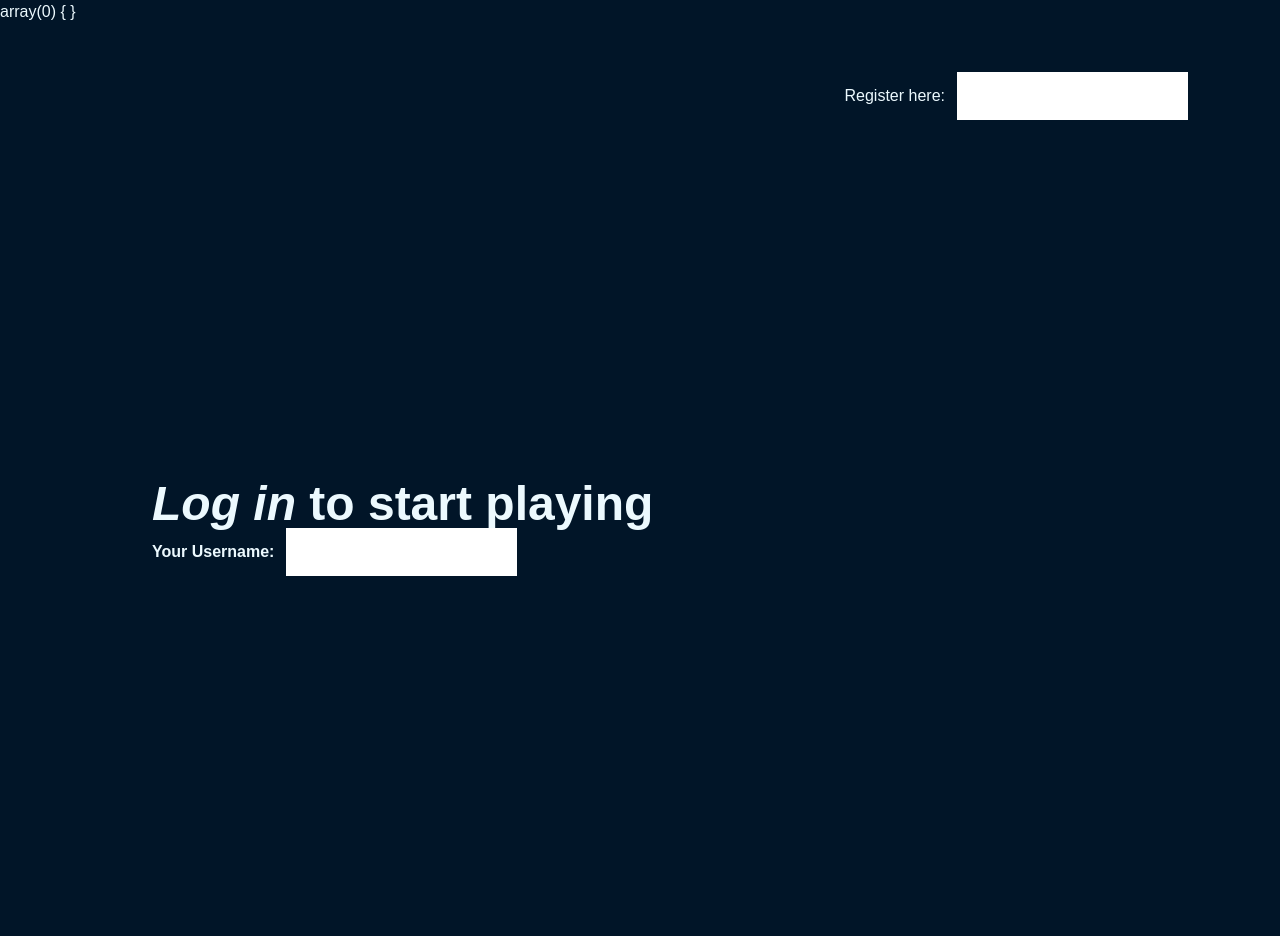
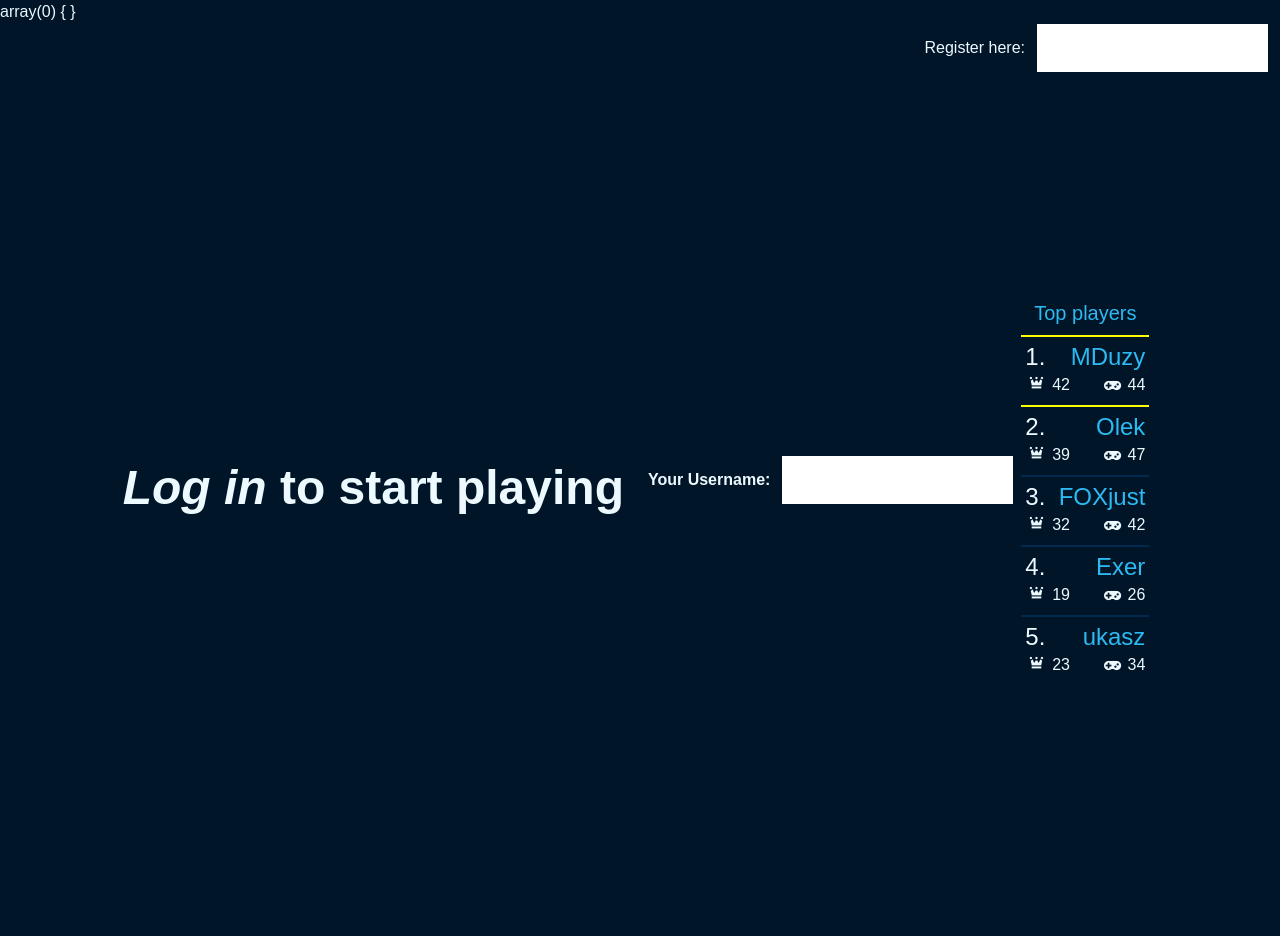
Before and after one commit to MescoCzubinski/HeroesOfTheBrain2024, a PHP site: page / in a window 1280 px wide. After the commit the page ends 671 px from the top, so only its background shows below. Run offline with PHP 8.4, Linux system fonts and the light colour scheme; data comes from the database, SQL or seed files in the repository.

Commit message:
Działający leaderboard po zalogowaniu, formularz wyszukiwania gry

```diff
--- a/index.php
+++ b/index.php
@@ -2,12 +2,10 @@
 
 session_start();
 
-if(!isset($_COOKIE['user'])){
+if (!isset($_COOKIE['user'])) {
   $DB = new mysqli("localhost", "root", "", "heroes_of_the_brain");
 
 
-
-  $DB->close();
 }
 
 var_dump($_COOKIE);
@@ -16,15 +14,22 @@ var_dump($_COOKIE);
 
 <!doctype html>
 <html>
+
 <head>
   <meta charset="UTF-8">
   <meta name="viewport" content="width=device-width, initial-scale=1.0">
   <link href="./src/styles/output.css" rel="stylesheet">
+
+  <!-- IMPORTANT!!! -->
+  <link rel="stylesheet" href="./css/fontello.css">
+  <link rel="stylesheet" href="./css/fontello-codes.css">
 </head>
+
 <body>
+  <main class="h-full w-full">
     <!-- Wygląd przy zalogowanym użytkowniku -->
-<?php if (isset($_COOKIE['user_id'])):?>
-  <header class="flex justify-end pt-12 pr-20 w-full">
+    <?php if (isset($_COOKIE['user_id'])): ?>
+      <header>
         <form action="queries.php" method="post">
           <input type="hidden" name="form" value="sign_out">
           <button type="submit">Sign Out</button>
@@ -36,7 +41,7 @@ var_dump($_COOKIE);
       <!-- Wygląd bez użytkownika -->
     <?php else: ?>
 
-    <header class="flex justify-end pt-12 pr-20 w-full">
+      <header>
         <form action="queries.php" method="post" class="flex flex-row items-center gap-3">
           <input type="hidden" name="form" value="sign_up">
           <label for="user">Register here:</label>
@@ -49,28 +54,33 @@ var_dump($_COOKIE);
 
     <?php endif ?>
 
-  <div class="flex flex-col w-full h-full items-center justify-center gap-6">
+    <div class="w-full h-full flex justify-center items-center ">
 
-    <?php if (!empty($_COOKIE['user_id'])):?>
+      <?php if (!empty($_COOKIE['user_id'])): ?>
         <!-- Wygląd przy zalogowanym użytkowniku -->
-    <div class="container">
+        <div class="box flex-col w-full">
           <h1>Let's Play!</h1>
 
-      <form action="game.php" method="POST" id="photoForm">
+          <!-- <form action="game.php" method="POST" id="photoForm">
             <input type="file" id="photos" accept="image/*" multiple>
             <input type="submit" id="submit">Upload</button>
           </form>
-      <span id="files-count-alert" class=" hidden">Choose 5 files</span>
+          <span id="files-count-alert" class=" hidden">Choose 5 files</span> -->
+
+          <form action="queries.php" method="post">
+            <input type="submit" value="Graj!" class="cursor-pointer">
+            <input type="hidden" name="form" value="is_active">
+          </form>
 
         </div>
 
         <!-- Wygląd przy zalogowanym użytkowniku -->
 
-    <?php else:?>
+      <?php else: ?>
 
         <!-- Wygląd bez użytkownika -->
 
-    <div class="container">
+        <div class="box">
           <h1><i>Log in</i> to start playing</h1>
           <form action="./queries.php" method="post" class="flex flex-row items-center gap-3">
             <label for="username"><strong>Your Username:</strong></label>
@@ -83,10 +93,14 @@ var_dump($_COOKIE);
       <?php endif ?>
       <!-- Wygląd bez użytkownika -->
 
-
-
+          <menu class="">
+              <?php @include './src/components/leaderboard.php' ?>
+          </menu>
 
     </div>
+
+  </main>
 </body>
 <script src="./src/scripts/script.js"></script>
+<?php $DB->close();?>
 </html>
--- /dev/null
+++ b/src/components/leaderboard.php
@@ -0,0 +1,30 @@
+<div class="w-32 text-left m-2">
+        <div class=" text-secondary-100 text-center text-xl pb-2">Top players</div>
+        <?php
+            $sql = "SELECT id, score, games FROM users ORDER BY score/games DESC LIMIT 5";
+            $result = $DB->query(query: $sql);
+
+            $pleace = 0;
+            while($row = $result->fetch_assoc()):
+                $pleace += 1;
+        ?>
+        <div class=" border-t-2 mb-2 pt-1 border-primary-300 player">
+            <div class=" flex justify-between">
+                <div class=" text-2xl pl-1 player-place gap-3"> <?php echo $pleace."." ?></div>
+                <div class=" text-2xl text-secondary-100 pr-1"><?php echo $row['id'] ?></div>
+            </div>
+            <div>
+                <div class=" flex justify-between player-stats">
+                    <div class=" pl-1">
+                        <i class="demo-icon icon-crown"></i>
+                    <?php echo $row['score'] ?></div>
+                    <div class=" pr-1">
+                        <i class="demo-icon icon-gamepad"></i>
+                    <?php echo $row['games'] ?></div>
+                </div>
+            </div>
+        </div>
+        <?php
+            endwhile;
+        ?>
+    </div>
--- a/src/styles/output.css
+++ b/src/styles/output.css
@@ -630,6 +630,10 @@ video {
   width: 100%;
 }
 
+.cursor-pointer {
+  cursor: pointer;
+}
+
 .flex-row {
   flex-direction: row;
 }
@@ -642,10 +646,6 @@ video {
   align-items: center;
 }
 
-.justify-end {
-  justify-content: flex-end;
-}
-
 .justify-center {
   justify-content: center;
 }
@@ -656,10 +656,6 @@ video {
 
 .gap-3 {
   gap: 0.75rem;
-}
-
-.gap-6 {
-  gap: 1.5rem;
 }
 
 .border {
@@ -691,16 +687,8 @@ video {
   padding-right: 0.25rem;
 }
 
-.pr-20 {
-  padding-right: 5rem;
-}
-
 .pt-1 {
   padding-top: 0.25rem;
-}
-
-.pt-12 {
-  padding-top: 3rem;
 }
 
 .text-left {
@@ -751,9 +739,10 @@ video {
 
 html, body {
   margin: 0px;
-  height: 100%;
+  height: 100vh;
   padding: 0px;
   font-family: "Montserrat", sans-serif;
+  overflow: hidden;
   --tw-bg-opacity: 1;
   background-color: rgb(1 21 40 / var(--tw-bg-opacity, 1));
   --tw-text-opacity: 1;
@@ -777,3 +766,16 @@ h1 {
 .player:first-child .player-stats{
   color: yellow;
 }
+
+.box {
+  display: flex;
+  align-items: center;
+  justify-content: center;
+  gap: 1.5rem;
+}
+
+main header {
+  display: flex;
+  width: 100%;
+  justify-content: flex-end;
+}
```
Also changed, not shown: queries.php (+13 -2 lines), src/styles/input.css (+11 -2 lines). Lines whose indentation alone changed are shown as unchanged.
